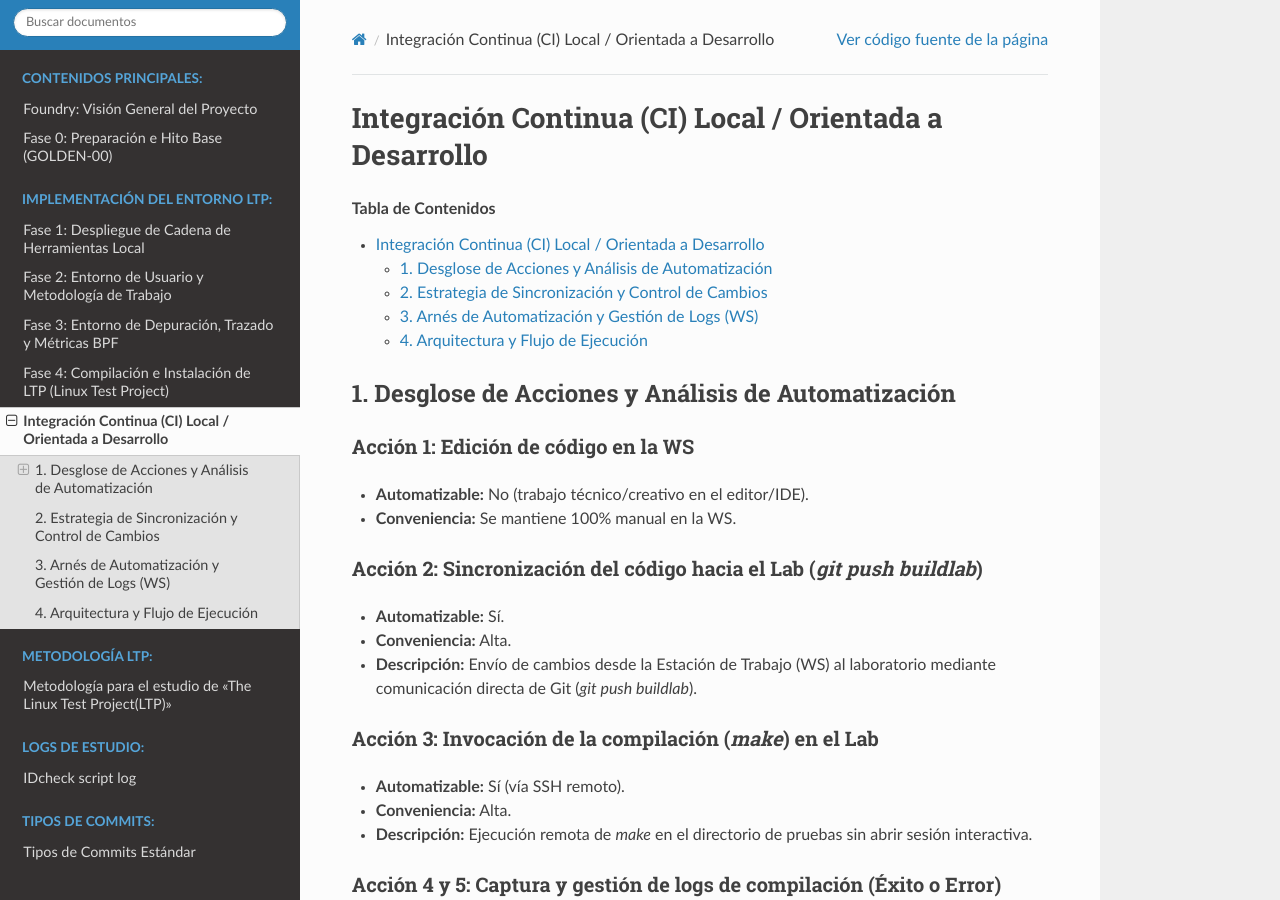
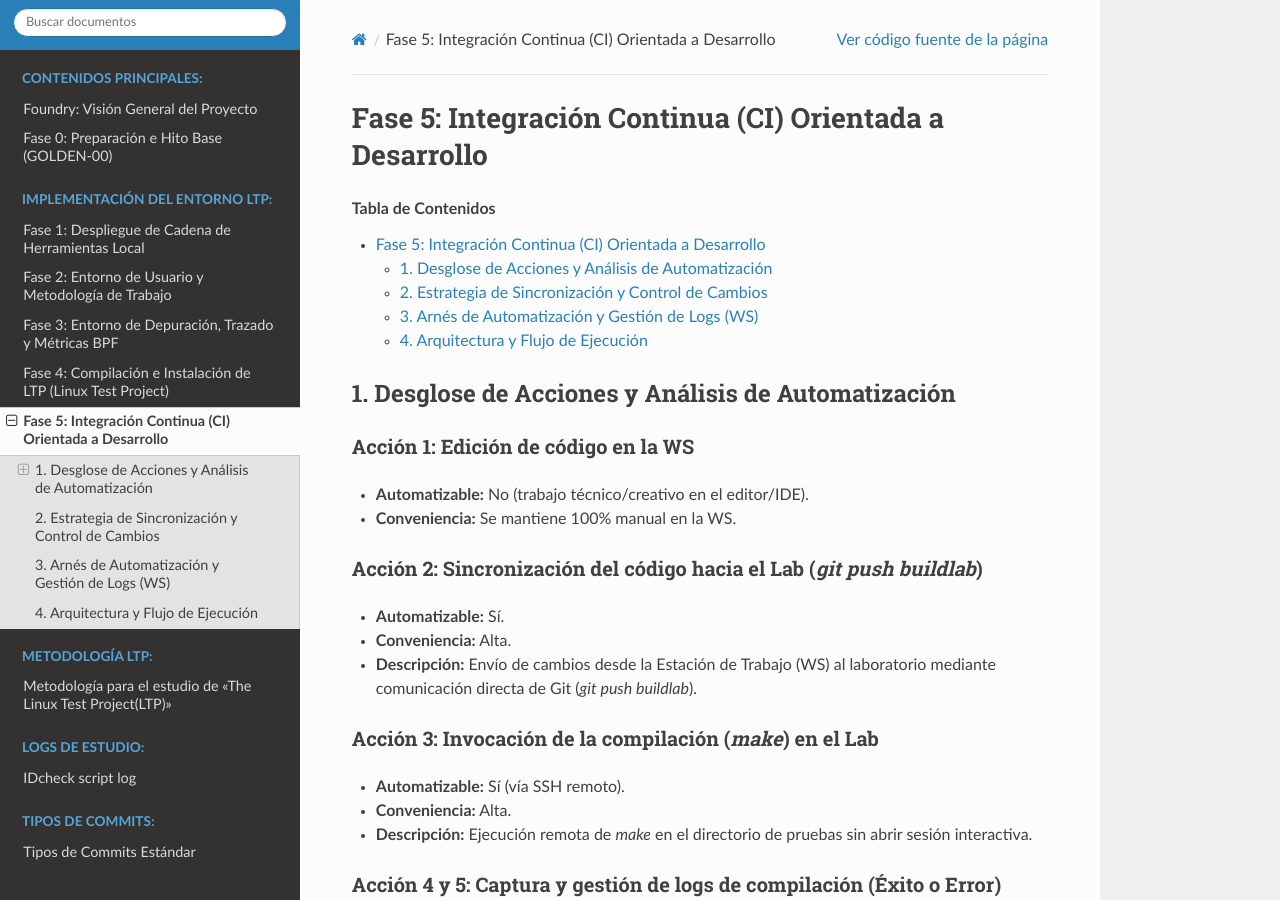
Before and after one commit to raul-dev2025/foundry, a Sphinx documentation site: the page built from docs/fase05_ci.rst, in a window 1280 px wide and 900 px high. Built offline with Sphinx 7.4.7 and the Read the Docs theme 3.1.0, drawn with Linux system fonts in a browser that asks for light colours.

Commit message:
docs(ci): update Phase 05 CI documentation

```diff
--- a/docs/fase05_ci.rst
+++ b/docs/fase05_ci.rst
@@ -1,6 +1,6 @@
-======================================================
-Integración Continua (CI) Local / Orientada a Desarrollo
-======================================================
+========================================================
+Fase 5: Integración Continua (CI) Orientada a Desarrollo
+========================================================
 
 .. contents:: Tabla de Contenidos
    :depth: 2
```
